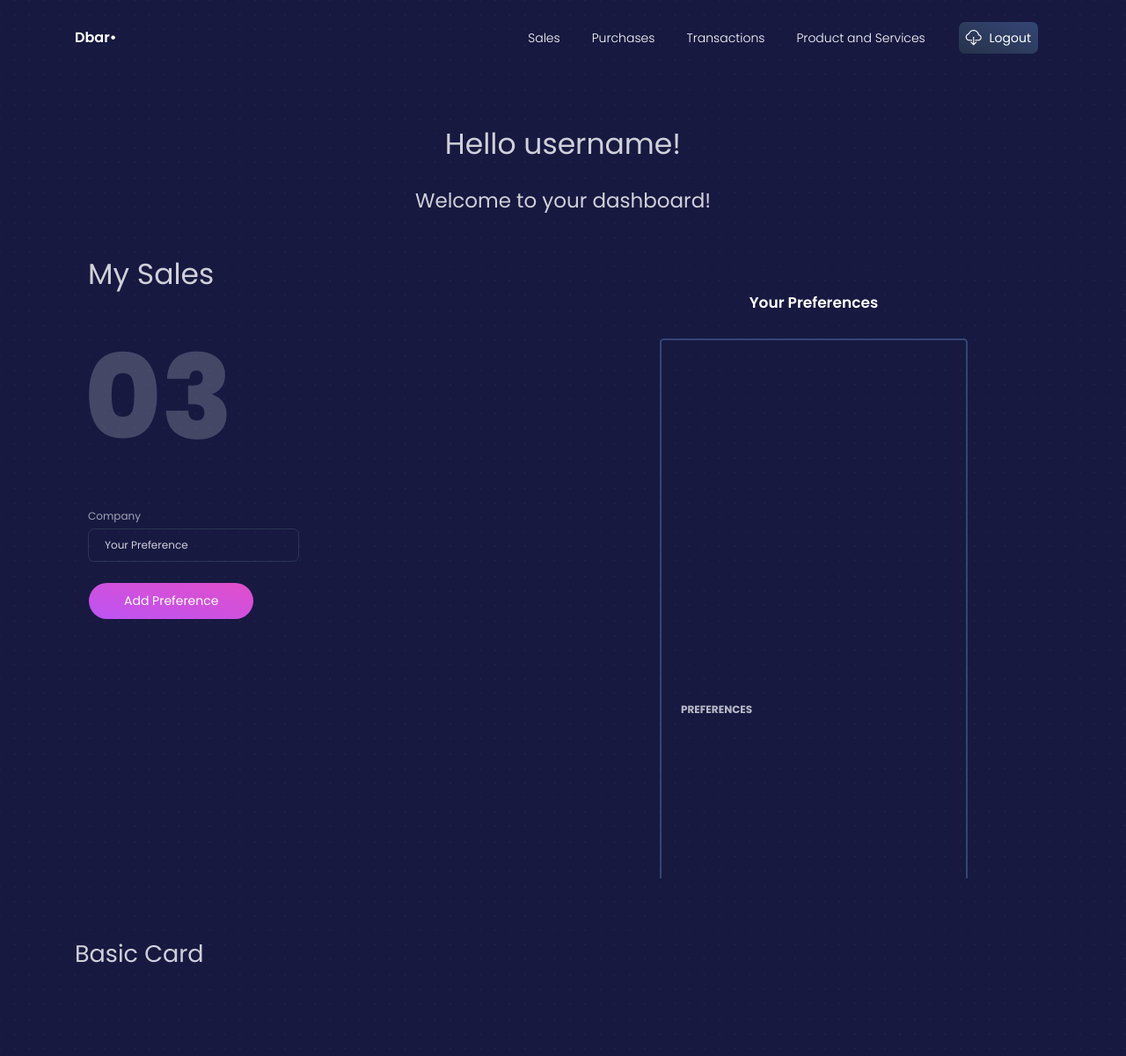
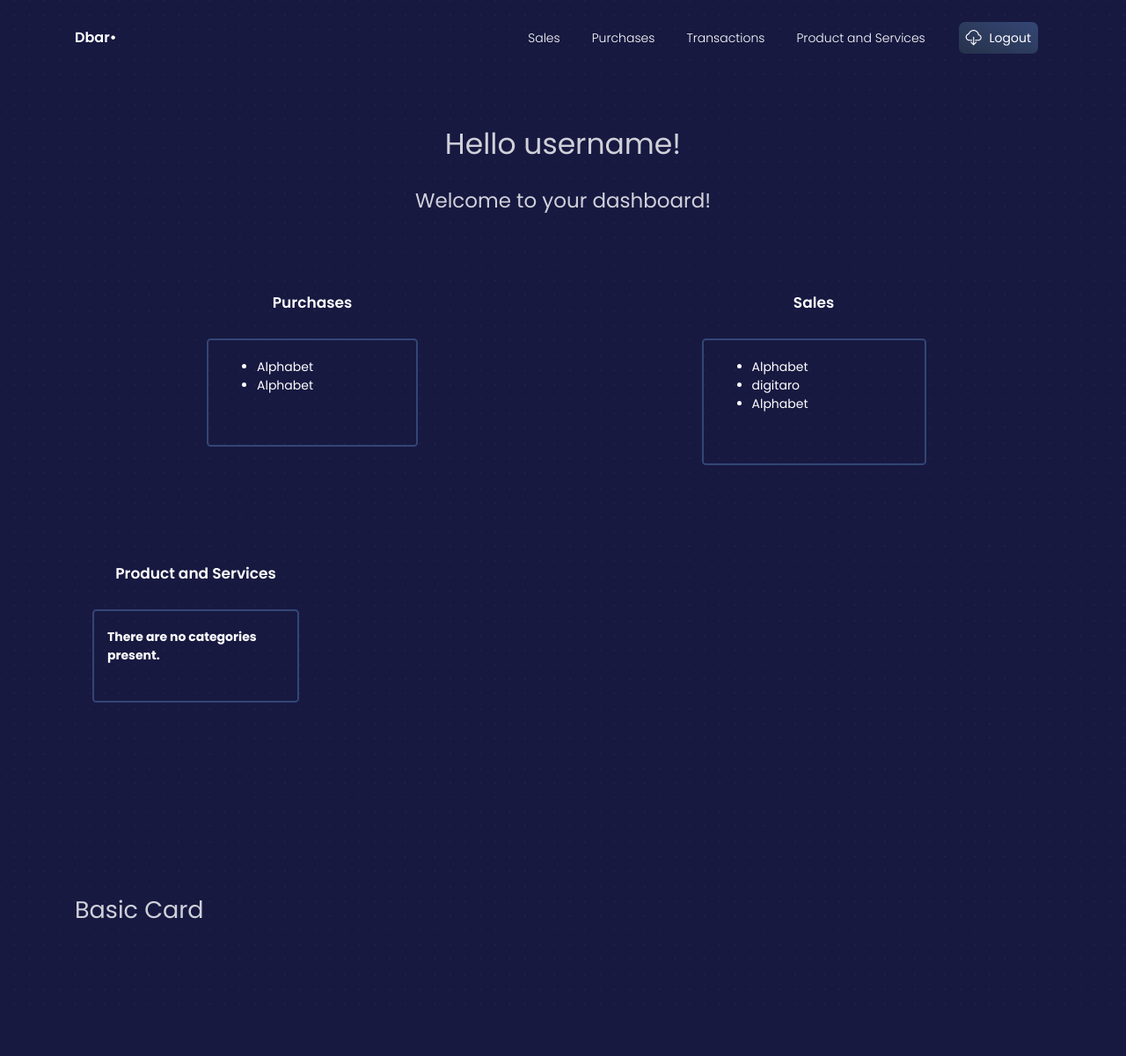
Before and after one commit to hammadmaqdoom/Digibar-Invoicing-System, a Django app: page /dashboard in a window 1280 px wide. Shown: the whole page at 88% size. After the commit the page ends 1045 px from the top, so only its background shows below. Run offline with Django 3.2, Linux system fonts and the light colour scheme; a user stored in the database is signed in; data comes from the database, SQL or seed files in the repository; both versions use the stored data as it was after the commit; lists and menus that the app fills with data are empty; some libraries are stand-ins or nearby versions.

Commit message:
changes in dashboard

```diff
--- a/crmapp/crm/views.py
+++ b/crmapp/crm/views.py
@@ -6,6 +6,7 @@
 from django.shortcuts import redirect, render
 from django.urls import reverse
 from crmapp.forms import PurchasesForm,InvoiceForm,ProductsAndServicesForm , TransactionForm
+from crm.models import Sales, Purchases, ProductsAndServices,Transaction
 # Create your views here.
 
 def index(request):
@@ -16,7 +17,19 @@
 
 @login_required
 def dashboard(request):
-    return render(request, 'dashboard.html', {})
+
+    # Query the database for a list of ALL categories currently stored.
+    # Order the categories by no. likes in descending order.
+    # Retrieve the top 5 only - or all if less than 5.
+    # Place the list in our context_dict dictionary which will be passed to the template engine.
+    sales_list = Sales.objects.order_by('businessID')[:5]
+    #context_dict = {'Sales': sales_list}
+    Purchases_list = Purchases.objects.order_by('businessID')[:5]
+    PNS_list = ProductsAndServices.objects.order_by('psName')[:5]
+    context_dict = {'Sales': sales_list,'Purchases': Purchases_list,'Product and Services': PNS_list}
+
+    # Render the response and send it back
+    return render(request, 'dashboard.html', context_dict)
 
 def userlogin(request):
     return HttpResponse("User Login Page")
--- a/crmapp/templates/dashboard.html
+++ b/crmapp/templates/dashboard.html
@@ -103,60 +103,138 @@
         <div class="row">
           <div class="col-md-6">
             <div class="card card-plain">
-              <div class="card-header">
+              {% comment %} <div class="card-header">
                 <h1 class="profile-title text-left">My Sales</h1>
                 <h5 class="text-on-back">03</h5>
-              </div>
-              <div class="card-body">
-                <form>
-                  <div class="row">
-
-                    <div class="col-md-6">
-                      <div class="form-group">
-                        <label>Company</label>
-                        <input type="text" class="form-control" value="Your Preference">
-                      </div>
-                    </div>
-                  </div>
-
-                  <button type="submit" class="btn btn-primary btn-round float-left" rel="tooltip" data-original-title="Can't wait for your message" data-placement="right">Add Preference</button>
-                </form>
-              </div>
-            </div>
-          </div>
-          <div class="col-lg-4 col-md-6 ml-auto mr-auto">
-          <br /> <br /> <br /> <br /> <br />
-            <div class="card card-coin card-plain">
+              </div> {% endcomment %}
+              <div class="col-lg-6 col-md-6 ml-auto mr-auto">
+                <br /> <br /> <br /> <br /> <br />
+              <div class="card card-coin card-plain">
               <div class="card-header">
-                <h4 class="title">Your Preferences</h4>
+                <h4 class="title">Purchases</h4>
               </div>
               <div class="card-body justify-content-center">
 
                 <div class="table-responsive">
                       <table class="table tablesorter " id="plain-table">
                         <thead class=" text-primary">
-                          <tr>
+                          {% comment %} <tr>
                             <th class="header">
                               Preferences
                             </th>
-                          </tr>
+                          </tr> {% endcomment %}
                         </thead>
                         <tbody>
-                        {% for prf in stu %}
-                          <tr>
-                            <td>
-                              {{ prf.interest}}
-                            </td>
-                          </tr>
-                          {% endfor %}
+                        {% if Purchases %}
+                            <ul>
+                                {% for category in Purchases %}
+                                <li>{{ category.companyID }}</li>
+                                {% endfor %}
+                            </ul>
+                        {% else %}
+                            <strong>There are no categories present.</strong>
+                        {% endif %}
+                        </tbody>
 
-                        </tbody>
                       </table>
                     </div>
                   </div>
               </div>
             </div>
           </div>
+              <div class="card-body">
+                <form>
+                  <div class="row">
+                    <div class="col-md-6">
+            <div class="card card-plain">
+              {% comment %} <div class="card-header">
+                <h1 class="profile-title text-left">My Sales</h1>
+                <h5 class="text-on-back">03</h5>
+              </div> {% endcomment %}
+              <div class="col-lg-14 col-md-14 ml-auto mr-auto">
+                <br /> <br /> <br /> <br /> <br />
+              <div class="card card-coin card-plain">
+              <div class="card-header">
+                <h4 class="title">Product and Services</h4>
+              </div>
+              <div class="card-body justify-content-center">
+
+                <div class="table-responsive">
+                      <table class="table tablesorter " id="plain-table">
+                        <thead class=" text-primary">
+                          {% comment %} <tr>
+                            <th class="header">
+                              Preferences
+                            </th>
+                          </tr> {% endcomment %}
+                        </thead>
+                        <tbody>
+                        {% if productandservice %}
+                            <ul>
+                                {% for category in productandservice %}
+                                <li>{{ category.psName }}</li>
+                                {% endfor %}
+                            </ul>
+                        {% else %}
+                            <strong>There are no categories present.</strong>
+                        {% endif %}
+                        </tbody>
+
+                      </table>
+                    </div>
+                  </div>
+              </div>
+            </div>
+          </div>
+                    {% comment %} <div class="col-md-6">
+                      <div class="form-group">
+                        <label>Product and Service</label>
+                        <input type="text" class="form-control" value="Your Preference">
+                      </div>
+                    </div> {% endcomment %}
+                  </div>
+
+                {% comment %} <button type="submit" class="btn btn-primary btn-round float-left" rel="tooltip" data-original-title="Can't wait for your message" data-placement="right">Add Preference</button> {% endcomment %}
+                </form>
+              </div>
+            </div>
+          </div>
+          <div class="col-lg-3 col-md-3 ml-auto mr-auto">
+          <br /> <br /> <br /> <br /> <br />
+            <div class="card card-coin card-plain">
+              <div class="card-header">
+                <h4 class="title">Sales</h4>
+              </div>
+              <div class="card-body justify-content-center">
+
+                <div class="table-responsive">
+                      <table class="table tablesorter " id="plain-table">
+                        <thead class=" text-primary">
+                          {% comment %} <tr>
+                            <th class="header">
+                              Preferences
+                            </th>
+                          </tr> {% endcomment %}
+                        </thead>
+                        <tbody>
+                        {% if Sales %}
+                            <ul>
+                                {% for category in Sales %}
+                                <li>{{ category.companyID }}</li>
+                                {% endfor %}
+                            </ul>
+                        {% else %}
+                            <strong>There are no categories present.</strong>
+                        {% endif %}
+                        </tbody>
+
+                      </table>
+                    </div>
+                  </div>
+              </div>
+            </div>
+          </div>
+
         </div>
       </div>
     </div>
```
Also changed, not shown: crmapp/db.sqlite3.
